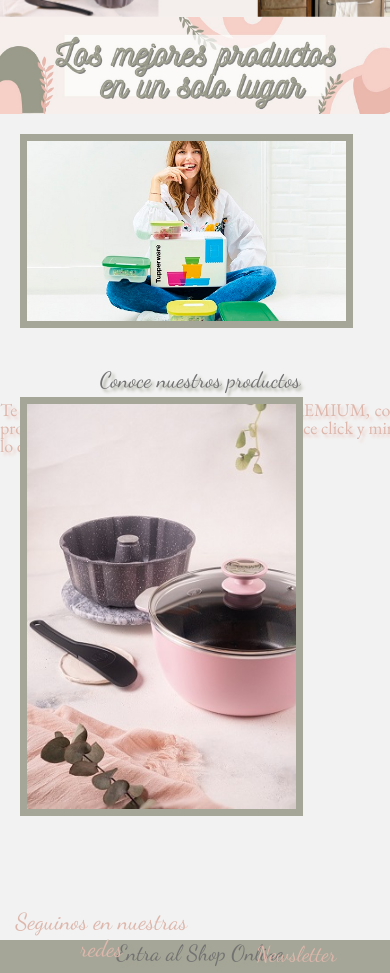
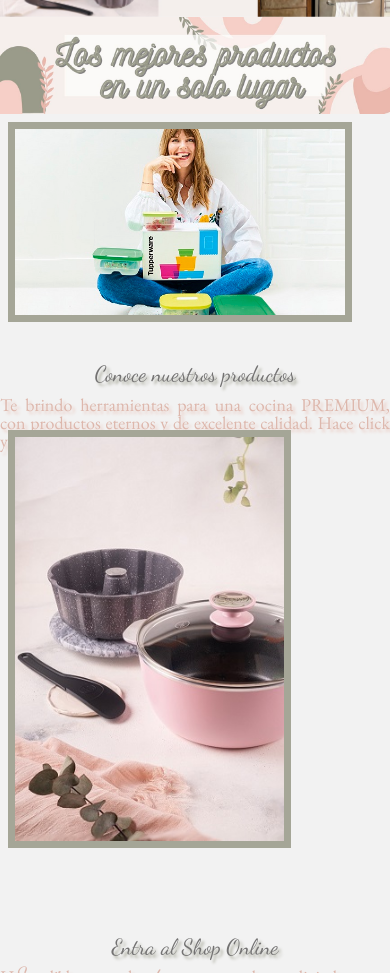
Before and after one commit to AilenMattjie/ideaMattjie, a website: page index.html in a window 390 px wide. Shown: the part 610-1583 px from the top of the page. Drawn offline with nearby package versions, Linux system fonts and the light colour scheme; files whose address does not match are found by name.

Commit message:
Falta corregir responsive para mobile en index y conatcto

```diff
--- a/scss/prueba.scss
+++ b/scss/prueba.scss
@@ -420,7 +420,7 @@ footer div ul{
     #indexLayout{
         display: grid;
         grid-template-columns: 100%;
-        grid-template-rows: repeat (6, 1fr);
+        grid-template-rows: auto;
         grid-template-areas: "carousel"
                              "banner"
                              "section1"
@@ -435,8 +435,8 @@ footer div ul{
     }
 
     #sectionUno{
-        height: 50%;
-        width: auto;
+        height: 90%;
+        width: 100%;
         grid-area:banner;
     }
 
@@ -444,8 +444,8 @@ footer div ul{
         grid-area:section1;
         justify-self: center;
         align-self: center;
-        padding-top: 5%;
-        padding-left: 5%;
+        padding-top: 2%;
+        padding-left: 2%;
     }
 
     .pieDeFoto{
@@ -453,20 +453,27 @@ footer div ul{
     }
 
     #descTupper{
+        height: 100px;
+        width: auto;
         font-size: 18px;
         grid-area: section2;
+        justify-content: center;
+        align-content: center;
     }
 
     #imgEssen{
         grid-area:section3;
-        padding-top: 5%;
-        padding-left: 5%;
+        padding-top: 2%;
+        padding-left: 2%;
     }
 
     #descEssen{
+        height: 100px;
+        width:auto;
         font-size: 18px;
         grid-area:section4;
-        padding-top: 20%;
+        justify-content: center;
+        align-content: center;
 }
 
     #fotoEssen{
@@ -542,7 +549,7 @@ footer div ul{
     #indexLayout{
         display: grid;
         grid-template-columns: 100%;
-        grid-template-rows: repeat (6, 1fr);
+        grid-template-rows: auto;
         grid-template-areas: "carousel"
                              "banner"
                              "section1"
```
Also changed, not shown: css/pruebacss.css.
